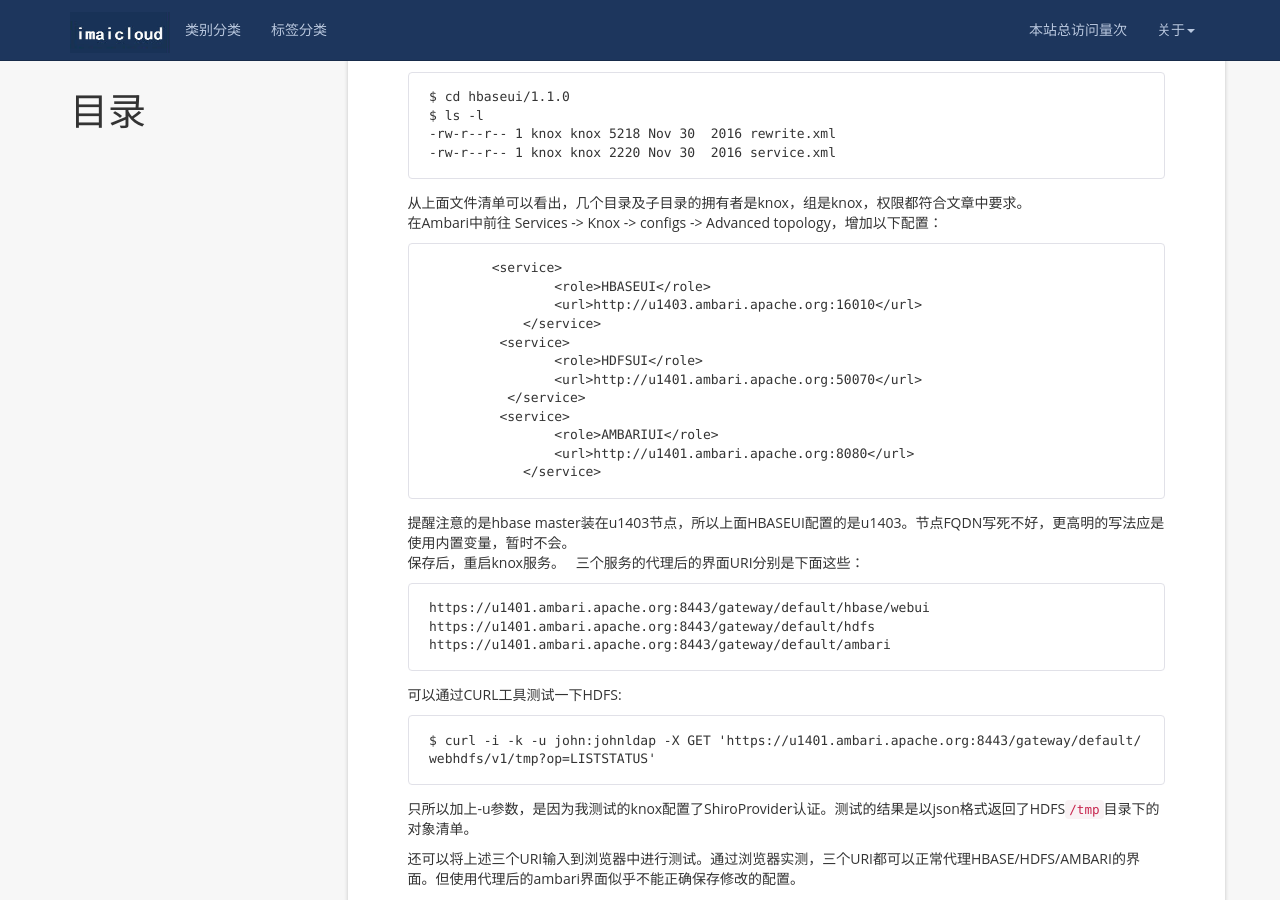
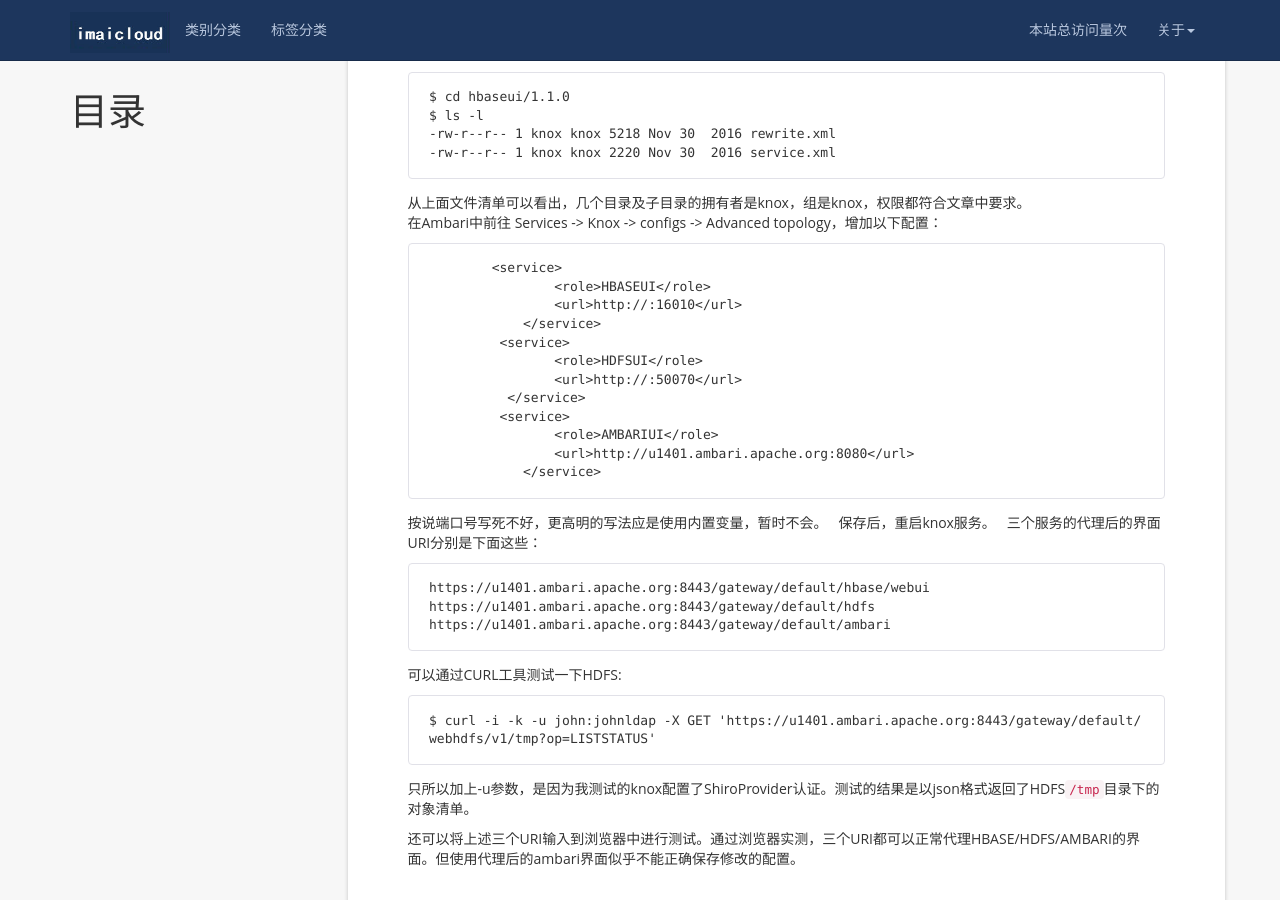
Before and after one commit to zhanglan/blog-1, a Jekyll site: the page built from _posts/2017-6-28-Knox代理hbase、hdfs、ambari界面.md, in a window 1280 px wide and 900 px high, scrolled down 813 px. Built offline with Jekyll 4.4.1, drawn with Linux system fonts in a browser that asks for light colours; nearby versions of some CDN libraries; comment, search, counter and statistics services are not loaded.

Commit message:
Update 2017-6-28-Knox代理hbase、hdfs、ambari界面.md

````diff
--- a/_posts/2017-6-28-Knox代理hbase、hdfs、ambari界面.md
+++ b/_posts/2017-6-28-Knox代理hbase、hdfs、ambari界面.md
@@ -37,18 +37,18 @@ $ ls -l
 ```
         <service>
                 <role>HBASEUI</role>
-                <url>http://u1403.ambari.apache.org:16010</url>
+                <url>http://{{hbase_master_host}}:16010</url>
             </service>
          <service>
                 <role>HDFSUI</role>
-                <url>http://u1401.ambari.apache.org:50070</url>
+                <url>http://{{namenode_host}}:50070</url>
           </service>
          <service>
                 <role>AMBARIUI</role>
                 <url>http://u1401.ambari.apache.org:8080</url>
             </service>
 ```
-提醒注意的是hbase master装在u1403节点，所以上面HBASEUI配置的是u1403。节点FQDN写死不好，更高明的写法应是使用内置变量，暂时不会。
+按说端口号写死不好，更高明的写法应是使用内置变量，暂时不会。
 保存后，重启knox服务。
 三个服务的代理后的界面URI分别是下面这些：
 ```
````
